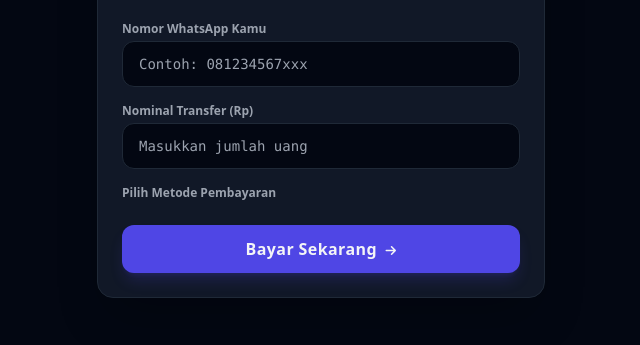
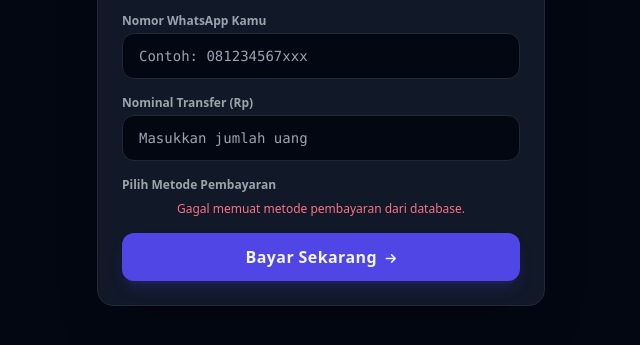
Before and after one commit to fajrush/FAJRUSH-PAYMENT, a plain HTML site: page index.html in a window 1280 px wide. Shown: the part 289-634 px from the top of the page, without its empty margins (319-959 px from the left). Drawn offline with nearby package versions, Linux system fonts and the light colour scheme; no server answers.

Commit message:
Enhance data validation and error message in index.html
Add checks for data existence before rendering methods and update error handling.

```diff
--- a/index.html
+++ b/index.html
@@ -39,7 +39,6 @@
     </div>
 
     <script>
-        // MASUKKAN URL & KEY SUPABASE KAMU DI SINI
         const SUPABASE_URL = "https://XYZ.supabase.co";
         const SUPABASE_KEY = "TOKEN_ANON_KEY_KAMU";
         const _supabase = supabase.createClient(SUPABASE_URL, SUPABASE_KEY);
@@ -54,7 +53,7 @@
             const container = document.getElementById('methods-container');
             container.innerHTML = '';
 
-            if (data) {
+            if (data && data.length > 0) {
                 data.forEach(m => {
                     container.innerHTML += `
                         <div onclick="selectMethod('${m.id}')" id="card-${m.id}" class="border border-gray-800 bg-gray-950/50 p-3 rounded-xl cursor-pointer text-center hover:border-indigo-500 transition">
@@ -63,6 +62,8 @@
                         </div>
                     `;
                 });
+            } else {
+                container.innerHTML = '<div class="col-span-2 text-xs text-rose-400 text-center">Gagal memuat metode pembayaran dari database.</div>';
             }
         }
 
```
